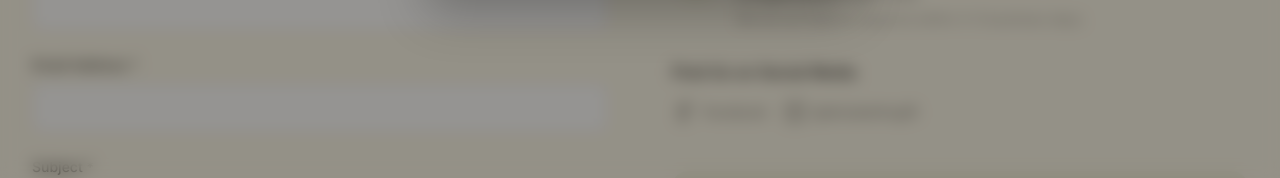
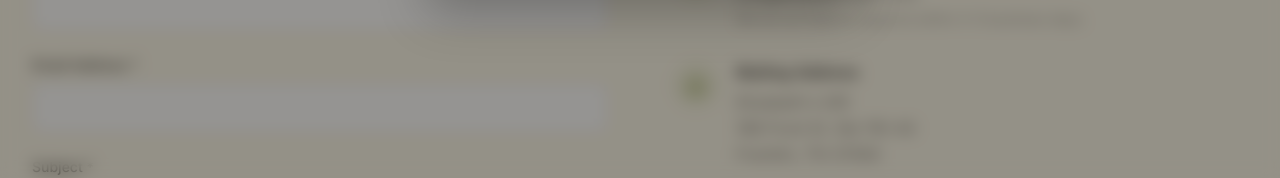
Before and after one commit to smithstephen891-arch/EG-website, a Next.js app: page /contact in a window 1280 px wide. Shown: the part 622-800 px from the top of the page. Built offline with nearby package versions, Linux system fonts and the light colour scheme; a web font is replaced by a local one.

Commit message:
Add mailing address to contact page

```diff
--- a/src/app/contact/page.tsx
+++ b/src/app/contact/page.tsx
@@ -172,6 +172,20 @@ export default function ContactPage() {
                   </div>
                 </div>
 
+                <div className="flex items-start gap-4">
+                  <div className="w-12 h-12 bg-olive/10 rounded-full flex items-center justify-center flex-shrink-0">
+                    <svg xmlns="http://www.w3.org/2000/svg" width="22" height="22" viewBox="0 0 24 24" fill="none" stroke="currentColor" strokeWidth="2" strokeLinecap="round" strokeLinejoin="round" className="text-olive"><path d="M3 9l9-7 9 7v11a2 2 0 0 1-2 2H5a2 2 0 0 1-2-2z"/><polyline points="9 22 9 12 15 12 15 22"/></svg>
+                  </div>
+                  <div>
+                    <h3 className="font-semibold text-charcoal mb-1">Mailing Address</h3>
+                    <address className="not-italic text-charcoal/70 leading-relaxed">
+                      Elizabeth&apos;s Gift<br />
+                      188 Front St. Ste 116-44<br />
+                      Franklin, TN 37064
+                    </address>
+                  </div>
+                </div>
+
                 <div>
                   <h3 className="font-semibold text-charcoal mb-4">
                     Find Us on Social Media
```
